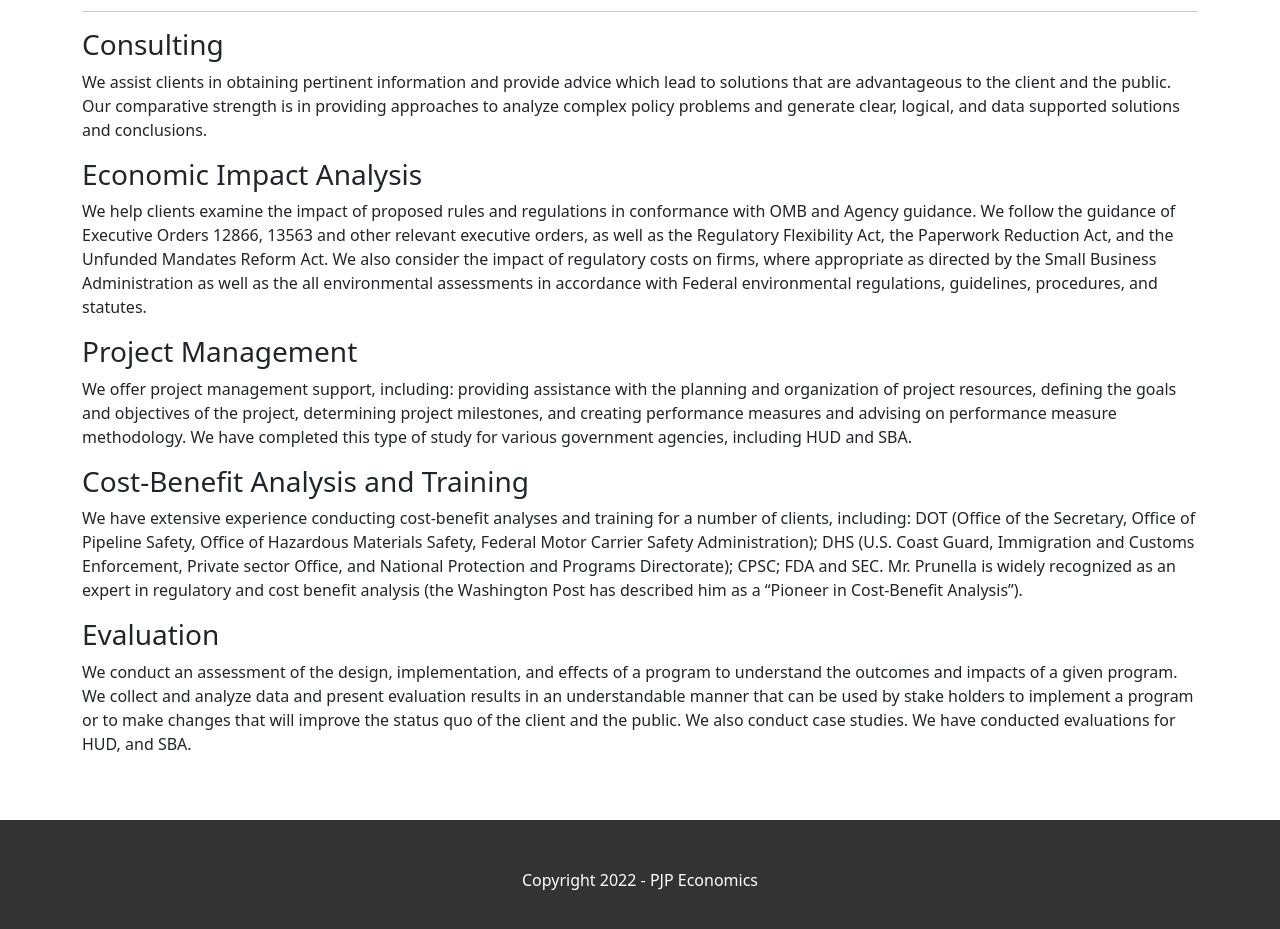
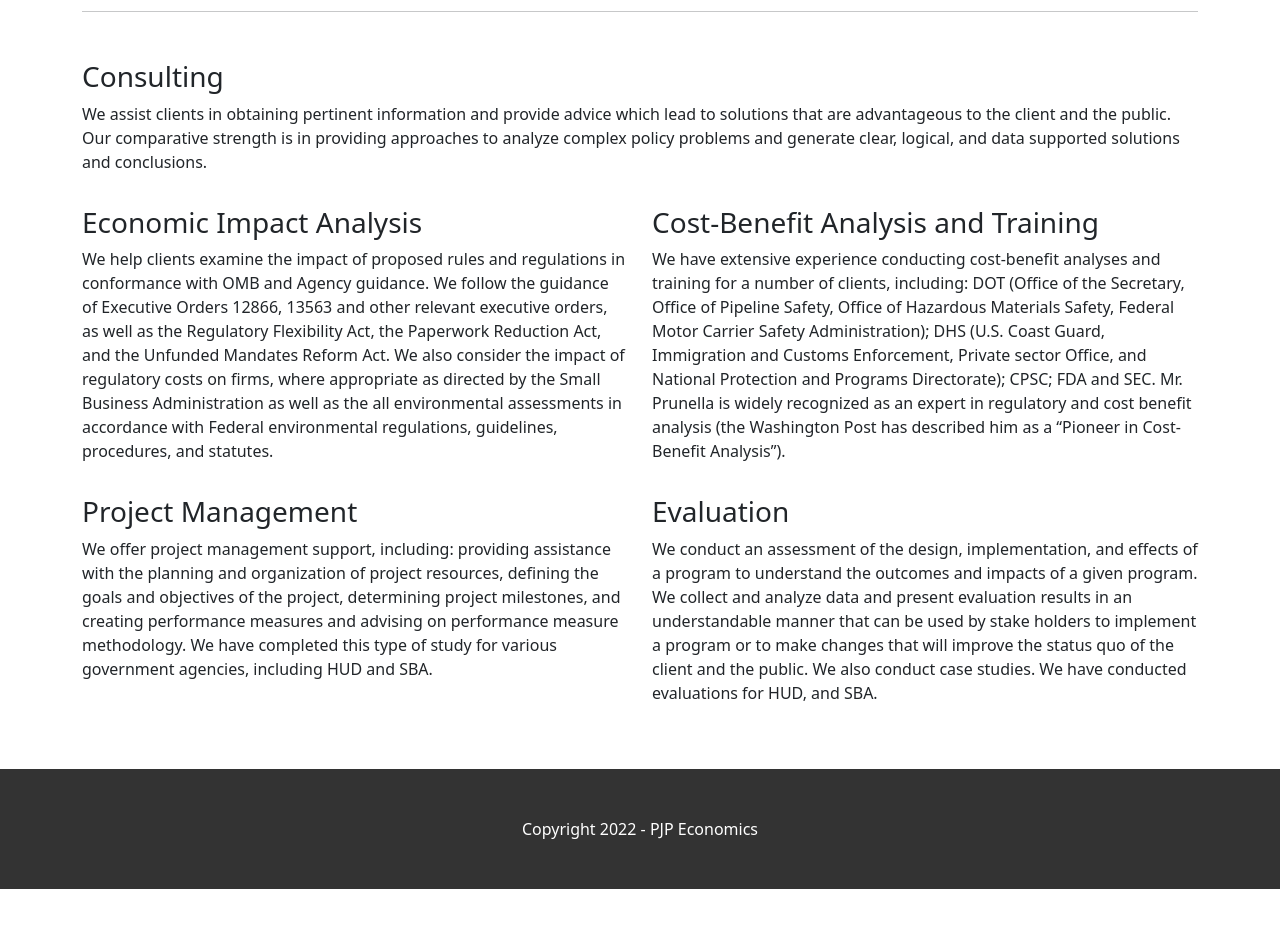
Before and after one commit to wprunella/pjpeconomics, a Gatsby site: page /services in a window 1280 px wide. Shown: the part 163-1092 px from the top of the page. After the commit the page ends 1052 px from the top, so only its background shows below. Built offline with nearby package versions, Linux system fonts and the light colour scheme; Gatsby itself is replaced by a stand-in of ours.

Commit message:
cleanup css to services page

```diff
--- a/src/pages/services.js
+++ b/src/pages/services.js
@@ -1,5 +1,6 @@
 import React from "react"
 import Layout from "../components/Layout"
+import { Row, Col } from "react-bootstrap"
 
 export default function Services() {
   return (
@@ -7,7 +8,7 @@ export default function Services() {
       <div>
         <h1>Services</h1>
         <hr></hr>
-        <h3>Consulting</h3>
+        <h3 className="mt-5">Consulting</h3>
         <p>
           We assist clients in obtaining pertinent information and provide
           advice which lead to solutions that are advantageous to the client and
@@ -15,49 +16,63 @@ export default function Services() {
           analyze complex policy problems and generate clear, logical, and data
           supported solutions and conclusions.
         </p>
+        <Row>
+          <Col md={6} className="mt-3">
             <h3>Economic Impact Analysis</h3>
             <p>
-          We help clients examine the impact of proposed rules and regulations
-          in conformance with OMB and Agency guidance. We follow the guidance of
-          Executive Orders 12866, 13563 and other relevant executive orders, as
-          well as the Regulatory Flexibility Act, the Paperwork Reduction Act,
-          and the Unfunded Mandates Reform Act. We also consider the impact of
-          regulatory costs on firms, where appropriate as directed by the Small
-          Business Administration as well as the all environmental assessments
-          in accordance with Federal environmental regulations, guidelines,
-          procedures, and statutes.
+              We help clients examine the impact of proposed rules and
+              regulations in conformance with OMB and Agency guidance. We follow
+              the guidance of Executive Orders 12866, 13563 and other relevant
+              executive orders, as well as the Regulatory Flexibility Act, the
+              Paperwork Reduction Act, and the Unfunded Mandates Reform Act. We
+              also consider the impact of regulatory costs on firms, where
+              appropriate as directed by the Small Business Administration as
+              well as the all environmental assessments in accordance with
+              Federal environmental regulations, guidelines, procedures, and
+              statutes.
             </p>
-        <h3>Project Management</h3>
-        <p>
-          We offer project management support, including: providing assistance
-          with the planning and organization of project resources, defining the
-          goals and objectives of the project, determining project milestones,
-          and creating performance measures and advising on performance measure
-          methodology. We have completed this type of study for various
-          government agencies, including HUD and SBA.
-        </p>
+          </Col>
+          <Col md={6} className="mt-3">
             <h3>Cost-Benefit Analysis and Training</h3>
             <p>
               We have extensive experience conducting cost-benefit analyses and
               training for a number of clients, including: DOT (Office of the
-          Secretary, Office of Pipeline Safety, Office of Hazardous Materials
-          Safety, Federal Motor Carrier Safety Administration); DHS (U.S. Coast
-          Guard, Immigration and Customs Enforcement, Private sector Office, and
-          National Protection and Programs Directorate); CPSC; FDA and SEC. Mr.
-          Prunella is widely recognized as an expert in regulatory and cost
-          benefit analysis (the Washington Post has described him as a “Pioneer
-          in Cost-Benefit Analysis”).
+              Secretary, Office of Pipeline Safety, Office of Hazardous
+              Materials Safety, Federal Motor Carrier Safety Administration);
+              DHS (U.S. Coast Guard, Immigration and Customs Enforcement,
+              Private sector Office, and National Protection and Programs
+              Directorate); CPSC; FDA and SEC. Mr. Prunella is widely recognized
+              as an expert in regulatory and cost benefit analysis (the
+              Washington Post has described him as a “Pioneer in Cost-Benefit
+              Analysis”).
             </p>
+          </Col>
+          <Col md={6} className="mt-3">
+            <h3>Project Management</h3>
+            <p>
+              We offer project management support, including: providing
+              assistance with the planning and organization of project
+              resources, defining the goals and objectives of the project,
+              determining project milestones, and creating performance measures
+              and advising on performance measure methodology. We have completed
+              this type of study for various government agencies, including HUD
+              and SBA.
+            </p>
+          </Col>
+          <Col md={6} className="mt-3">
             <h3>Evaluation</h3>
             <p>
-          We conduct an assessment of the design, implementation, and effects of
-          a program to understand the outcomes and impacts of a given program.
-          We collect and analyze data and present evaluation results in an
-          understandable manner that can be used by stake holders to implement a
-          program or to make changes that will improve the status quo of the
-          client and the public. We also conduct case studies. We have conducted
-          evaluations for HUD, and SBA.
+              We conduct an assessment of the design, implementation, and
+              effects of a program to understand the outcomes and impacts of a
+              given program. We collect and analyze data and present evaluation
+              results in an understandable manner that can be used by stake
+              holders to implement a program or to make changes that will
+              improve the status quo of the client and the public. We also
+              conduct case studies. We have conducted evaluations for HUD, and
+              SBA.
             </p>
+          </Col>
+        </Row>
       </div>
     </Layout>
   )
```
Also changed, not shown: src/pages/about.js (+6 -2 lines). Lines whose indentation alone changed are shown as unchanged.
